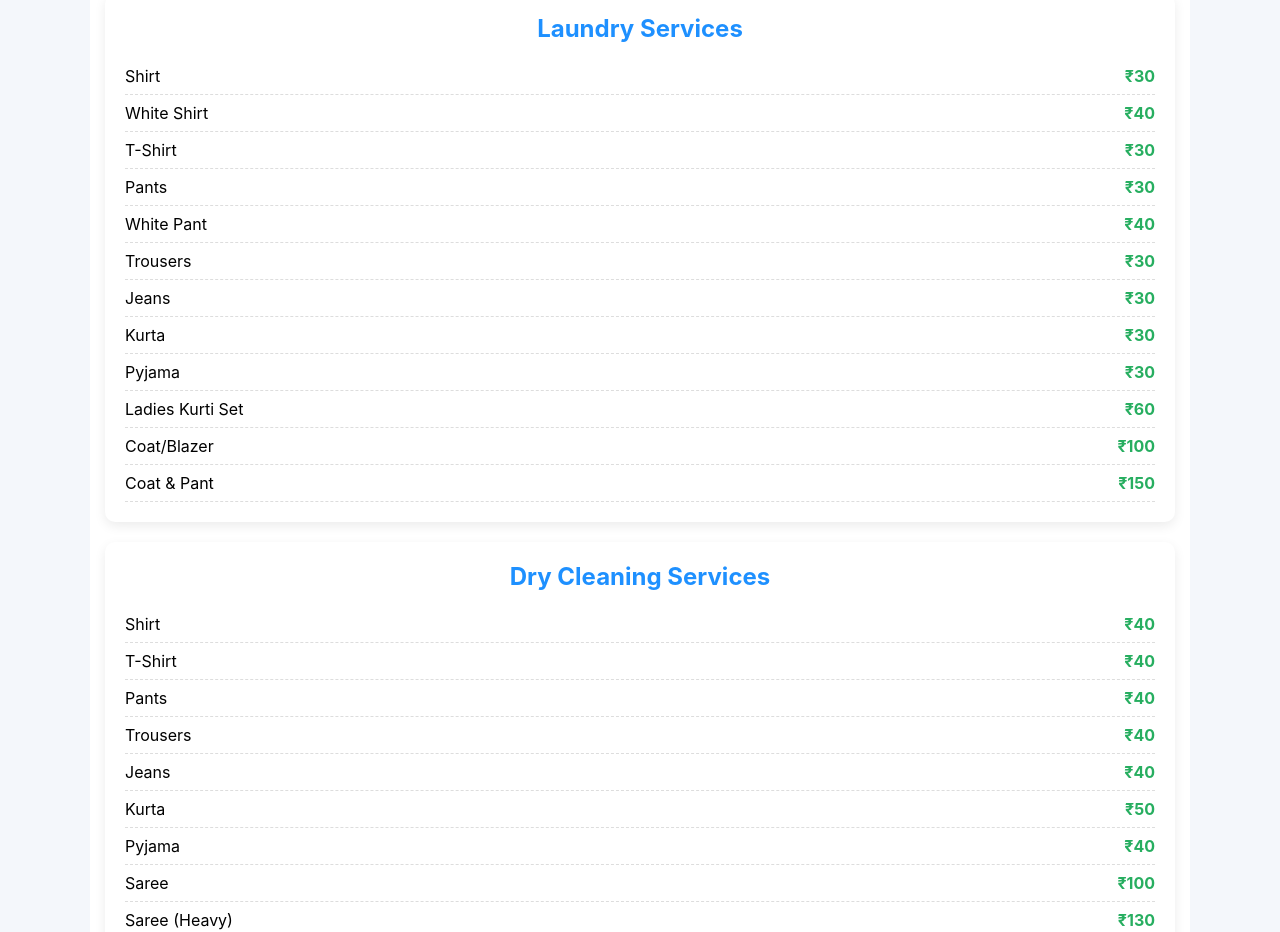
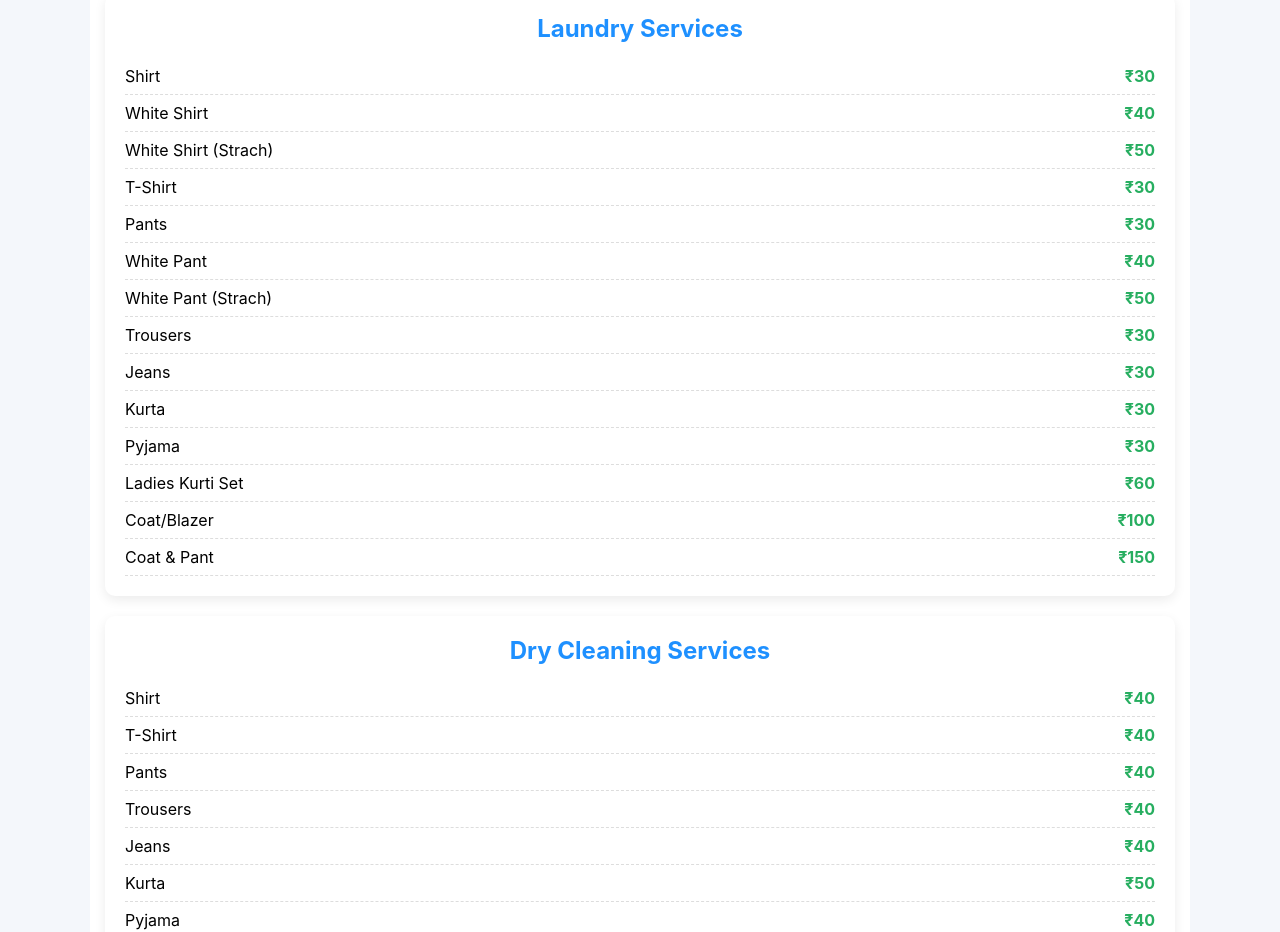
Before and after one commit to kannaujiyalaundryhub-code/l, a plain HTML site: page price2.html in a window 1280 px wide. Shown: the part 920-1852 px from the top of the page. Drawn offline with Linux system fonts and the light colour scheme.

Commit message:
Update price2.html

```diff
--- a/price2.html
+++ b/price2.html
@@ -75,9 +75,11 @@
       <ul>
         <li>Shirt <span>₹30</span></li>
         <li>White Shirt <span>₹40</span></li>
+        <li>White Shirt (Strach) <span>₹50</span></li>
         <li>T-Shirt <span>₹30</span></li>
         <li>Pants <span>₹30</span></li>
         <li>White Pant<span>₹40</span></li>
+        <li>White Pant (Strach)<span>₹50</span></li>
         <li>Trousers <span>₹30</span></li>
         <li>Jeans <span>₹30</span></li>
         <li>Kurta <span>₹30</span></li>
```
